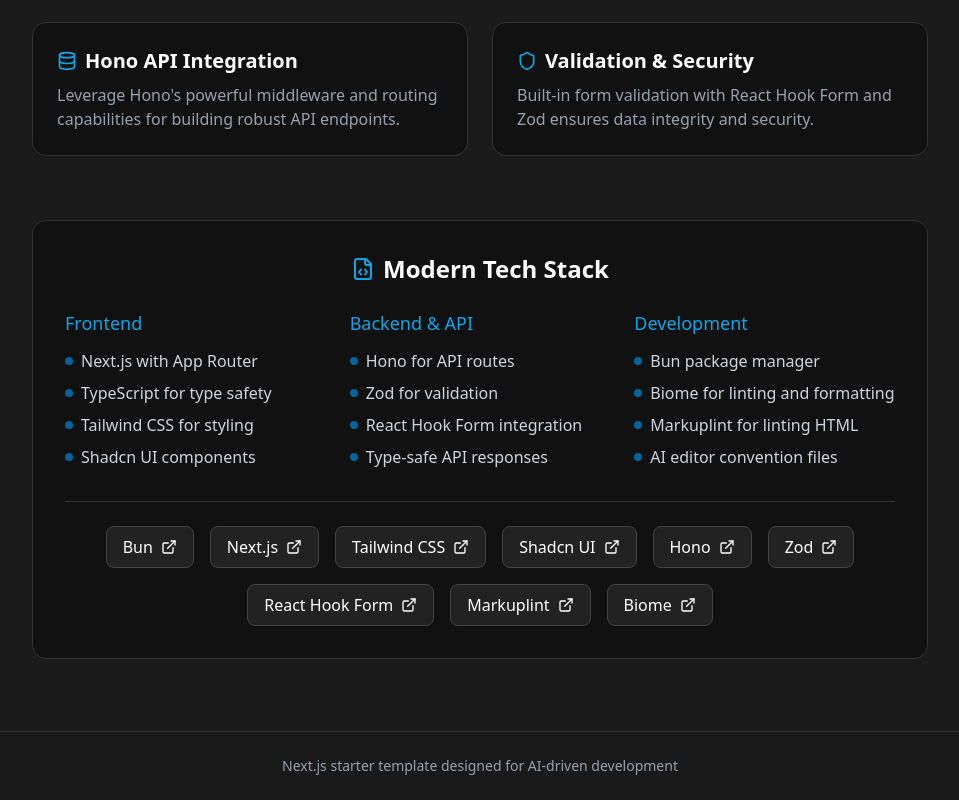
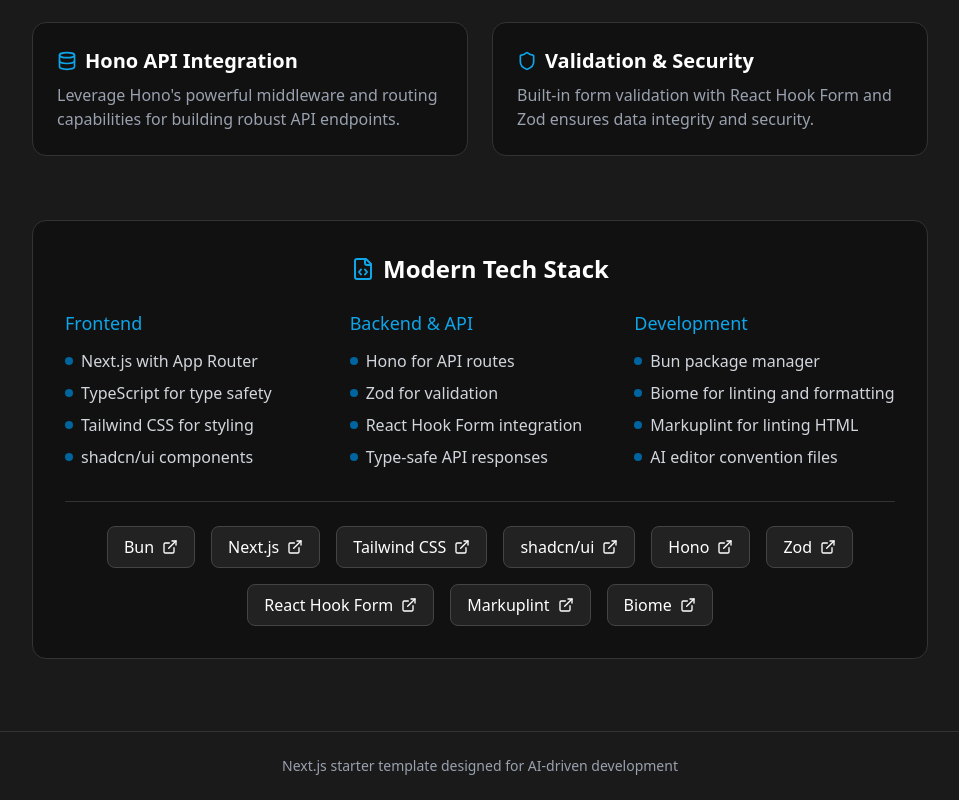
Before and after one commit to Kazuki-tam/next-stage, a Next.js app: page / in a window 1280 px wide. Shown: the part 660-1460 px from the top of the page, without its empty margins (160-1119 px from the left). Built offline with nearby package versions, Linux system fonts and the light colour scheme.

Commit message:
Update: shadcn text

```diff
--- a/src/app/(example)/todo-example/_components/main-content.tsx
+++ b/src/app/(example)/todo-example/_components/main-content.tsx
@@ -12,7 +12,7 @@
 
       <p className="text-gray-300 mb-8">
         This page demonstrates a complete Todo List application with CRUD operations using
-        Shadcn UI components, Hono API routes with RPC, and Zod validation.
+        shadcn/ui components, Hono API routes with RPC, and Zod validation.
       </p>
 
       <div className="grid grid-cols-1 md:grid-cols-2 gap-8 mb-8">
@@ -28,7 +28,7 @@
         <div className="bg-[#222] border-[#333] p-4 rounded-lg">
           <h2 className="text-xl font-semibold text-[var(--blue-text)] mb-2">Technologies Used</h2>
           <ul className="list-disc list-inside space-y-2 text-gray-300">
-            <li><span className="font-medium">Frontend:</span> Next.js, React, Shadcn UI</li>
+            <li><span className="font-medium">Frontend:</span> Next.js, React, shadcn/ui</li>
             <li><span className="font-medium">API:</span> Hono routes with RPC type-sharing</li>
             <li><span className="font-medium">Validation:</span> Zod schema validation</li>
             <li><span className="font-medium">Form Management:</span> React Hook Form</li>
--- a/src/app/(example)/todo-example/page.tsx
+++ b/src/app/(example)/todo-example/page.tsx
@@ -4,7 +4,7 @@
 
 export const metadata: Metadata = {
   title: 'Todo Example',
-  description: 'Todo application example using Hono, Zod, and Shadcn UI',
+  description: 'Todo application example using Hono, Zod, and shadcn/ui',
 }
 
 export default function TodoExamplePage() {
--- a/src/app/_components/sections/tech-stack-section.tsx
+++ b/src/app/_components/sections/tech-stack-section.tsx
@@ -24,7 +24,7 @@
               <TechListItem text="Tailwind CSS for styling" />
             </li>
             <li className="flex items-center gap-2">
-              <TechListItem text="Shadcn UI components" />
+              <TechListItem text="shadcn/ui components" />
             </li>
           </ul>
         </div>
@@ -95,7 +95,7 @@
           target="_blank"
           rel="noopener noreferrer"
         >
-          Shadcn UI <ExternalLink size={16} />
+          shadcn/ui <ExternalLink size={16} />
         </Link>
         <Link
           className={styles.buttons.link}
```
Also changed, not shown: 2 other files (tests, documents, lock files or other folders).
